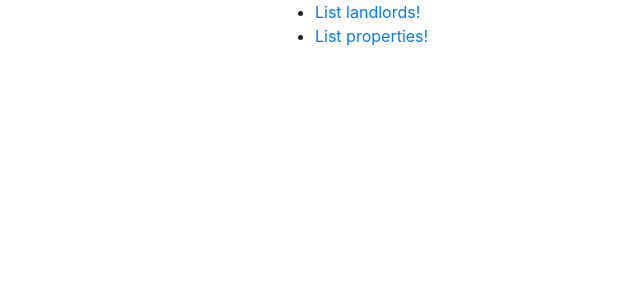
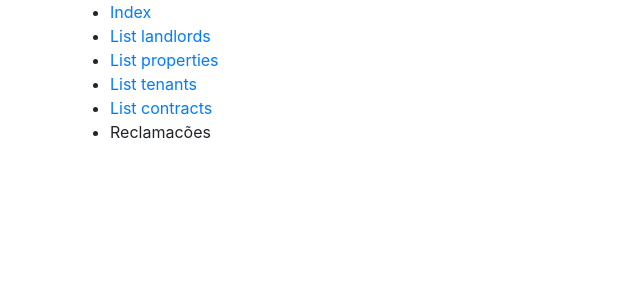
Before and after one commit to rodrigolins/real-estate, a Django app: template apps/core/templates/core_index.html in a window 1280 px wide. Shown: the top 300 px of the page, without its empty margins (0-640 px from the left). Run offline with Django 3.2, Linux system fonts and the light colour scheme; the template is opened without the code that fills it, so the values that code supplies are empty; some libraries are stand-ins or nearby versions.

Commit message:
Removed menu items from core_index and added to base

```diff
--- a/apps/core/templates/core_index.html
+++ b/apps/core/templates/core_index.html
@@ -3,8 +3,4 @@
 {% block title %}Index{% endblock %}
 
 {% block content %}
-<ul>
-    <li><a href={% url "landlord:list" %}>List landlords!</a></li>
-    <li><a href={% url "property:list" %}>List properties!</a></li>
-</ul>
 {% endblock %}
--- a/templates/base.html
+++ b/templates/base.html
@@ -16,6 +16,18 @@
 <body>
     <div class="container">
         <div class="row">
+            <div>
+                <ul>
+                    <li><a href={% url "core:index" %}>Index</a></li>
+                    <li><a href={% url "landlord:list" %}>List landlords</a></li>
+                    <li><a href={% url "property:list" %}>List properties</a></li>
+                    <li><a href={% url "tenant:list" %}>List tenants</a></li>
+                    <li><a href={% url "contract:list" %}>List contracts</a></li>
+                    <li>Reclamacões</li>
+                </ul>
+            </div>
+        </div>
+        <div class="row">
             <div class="col-sm-2">
             </div>
             <div class="col-sm-8">
```
